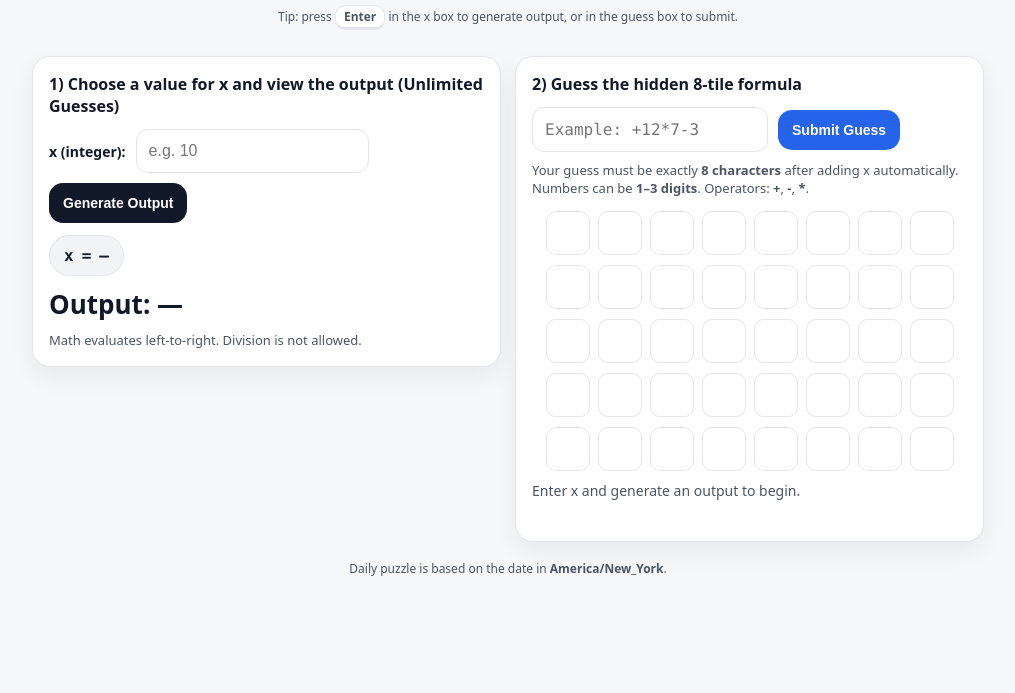
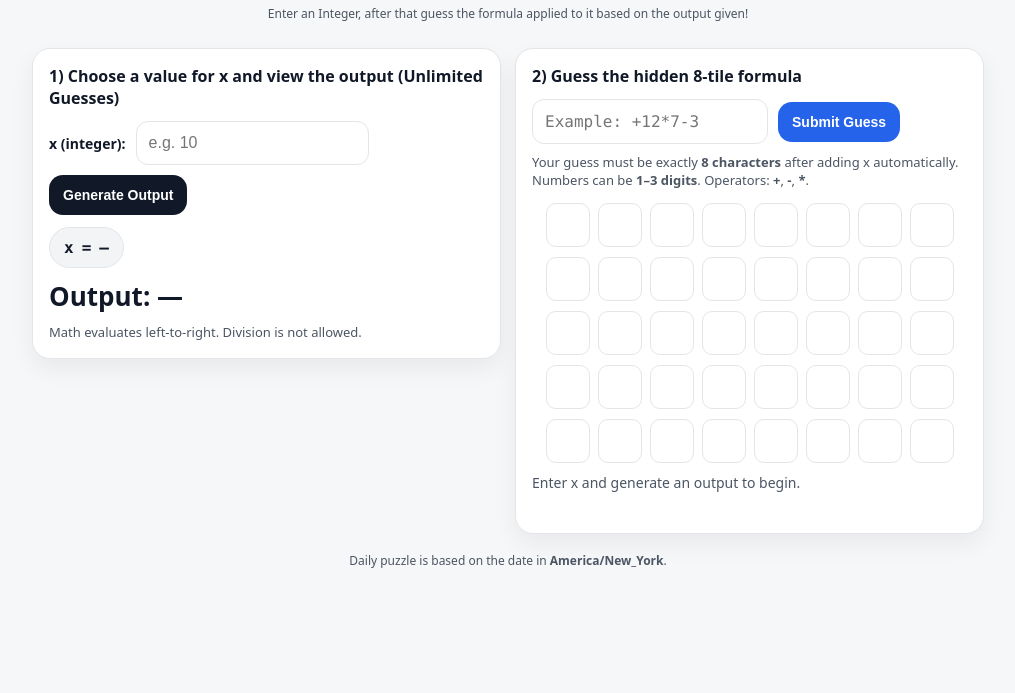
Before and after one commit to rcherbaka86/guess_the_formula, a plain HTML site: page docs/index.html in a window 1280 px wide. Shown: the part 107-800 px from the top of the page, without its empty margins (132-1147 px from the left). Drawn offline with Linux system fonts and the light colour scheme.

Commit message:
Modify user instructions in index.html
Updated the tip in the header to clarify user instructions.

```diff
--- a/docs/index.html
+++ b/docs/index.html
@@ -12,7 +12,7 @@
       <div class="title">GUESS THE FORMULA</div>
       <div class="meta" id="metaLine"></div>
       <div class="tip">
-        Tip: press <span class="kbd">Enter</span> in the x box to generate output, or in the guess box to submit.
+        Enter an Integer, after that guess the formula applied to it based on the output given!
       </div>
     </header>
 
```
